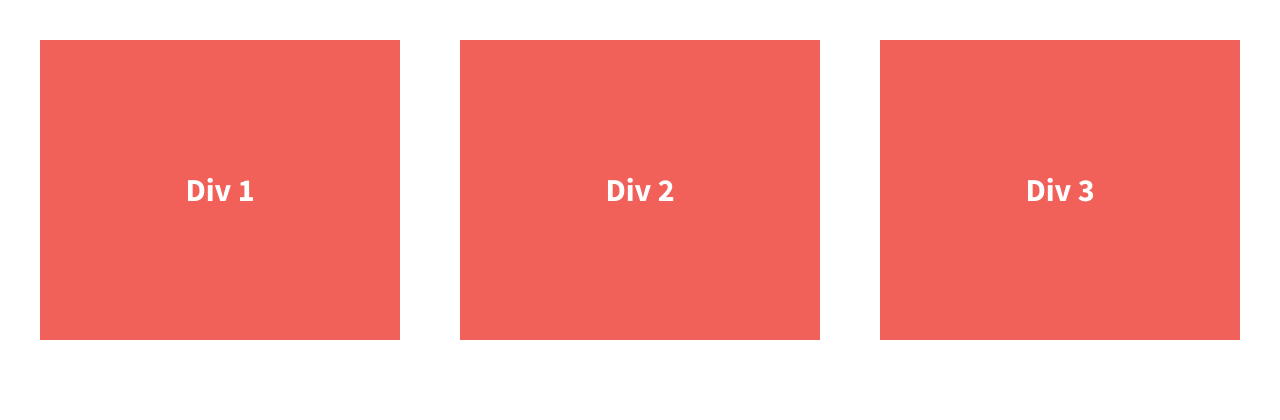
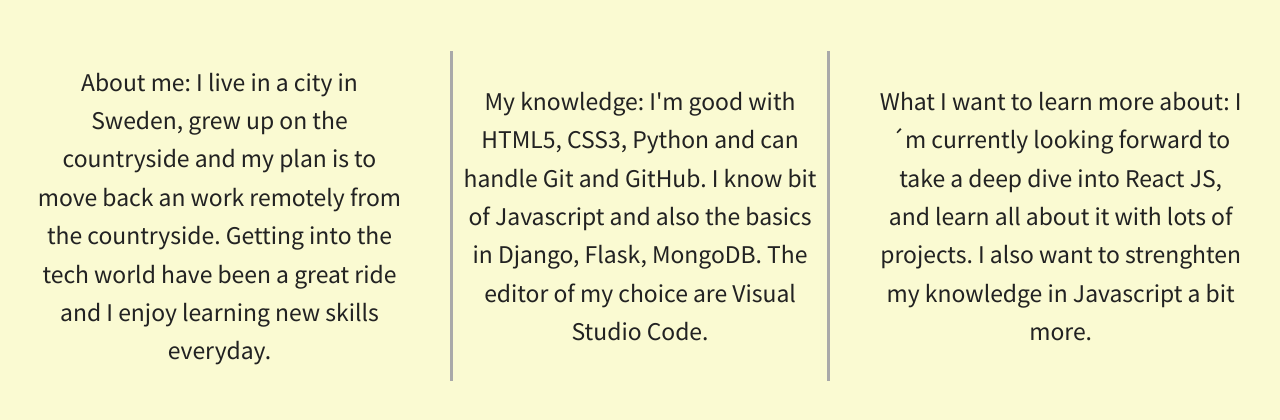
Before and after one commit to LivHed/divs-flexbox, a plain HTML site: page index.html in a window 1280 px wide. Drawn offline with nearby package versions, Linux system fonts and the light colour scheme.

Commit message:
Add content and borders, change styling

```diff
--- a/css/main.css
+++ b/css/main.css
@@ -97,35 +97,43 @@ textarea {
 
 
 html {
-  background-color: #fff;
+  background-color: lightgoldenrodyellow;
   height: 100%;
+  width: 100%;
 }
 
 body {
   font-family: 'Source Sans Pro', sans-serif;
+  font-weight: 400;
+  color: #222;
   padding: 2em;
-  font-size: 1.25em;
+  font-size: 1em;
   height: 100%;
 }
 
 .wrapper {
-  /*add display:flex and set justify-content to space-between*/
-  font-weight: 700;
+  flex-flow: row wrap;
   display: flex;
   justify-content: space-between;
+  align-items: center;
 }
 
 .div-1, .div-2, .div-3 {
-  /*give the divs a width of 30%, add display:flex, set justify-content and align-items to center*/
-  color: #fff;
   line-height: 1.5em;
   font-size: 1.6em;
-  background-color: #f16059;
   height: 300px;
+  padding: 5px;
   display: flex;
   width: 30%;
   justify-content: center;
   align-items: center;
+  text-align: center;
+  height: auto;
+}
+
+.div-2 {
+    border-left: solid darkgrey;
+    border-right: solid darkgrey;
 }
 
 
--- a/index.html
+++ b/index.html
@@ -23,13 +23,18 @@
 
         <section class="wrapper">
             <div class="div-1">
-                Div 1
+                <p>About me: I live in a city in Sweden, grew up on the countryside and my plan is to move back an work remotely from the countryside.
+                   Getting into the tech world have been a great ride and I enjoy learning new skills everyday.
+                </p>
             </div>
             <div class="div-2">
-                Div 2
+                <p>My knowledge: I'm good with HTML5, CSS3, Python and can handle Git and GitHub. I know bit of Javascript and also the
+                   basics in Django, Flask, MongoDB. The editor of my choice are Visual Studio Code.</p>
             </div>
             <div class="div-3">
-                Div 3
+                <p>What I want to learn more about: I´m currently
+                   looking forward to take a deep dive into React JS, and learn all about it with lots of projects. I also want to strenghten
+                   my knowledge in Javascript a bit more.</p>
             </div>
         </section>
 
```
